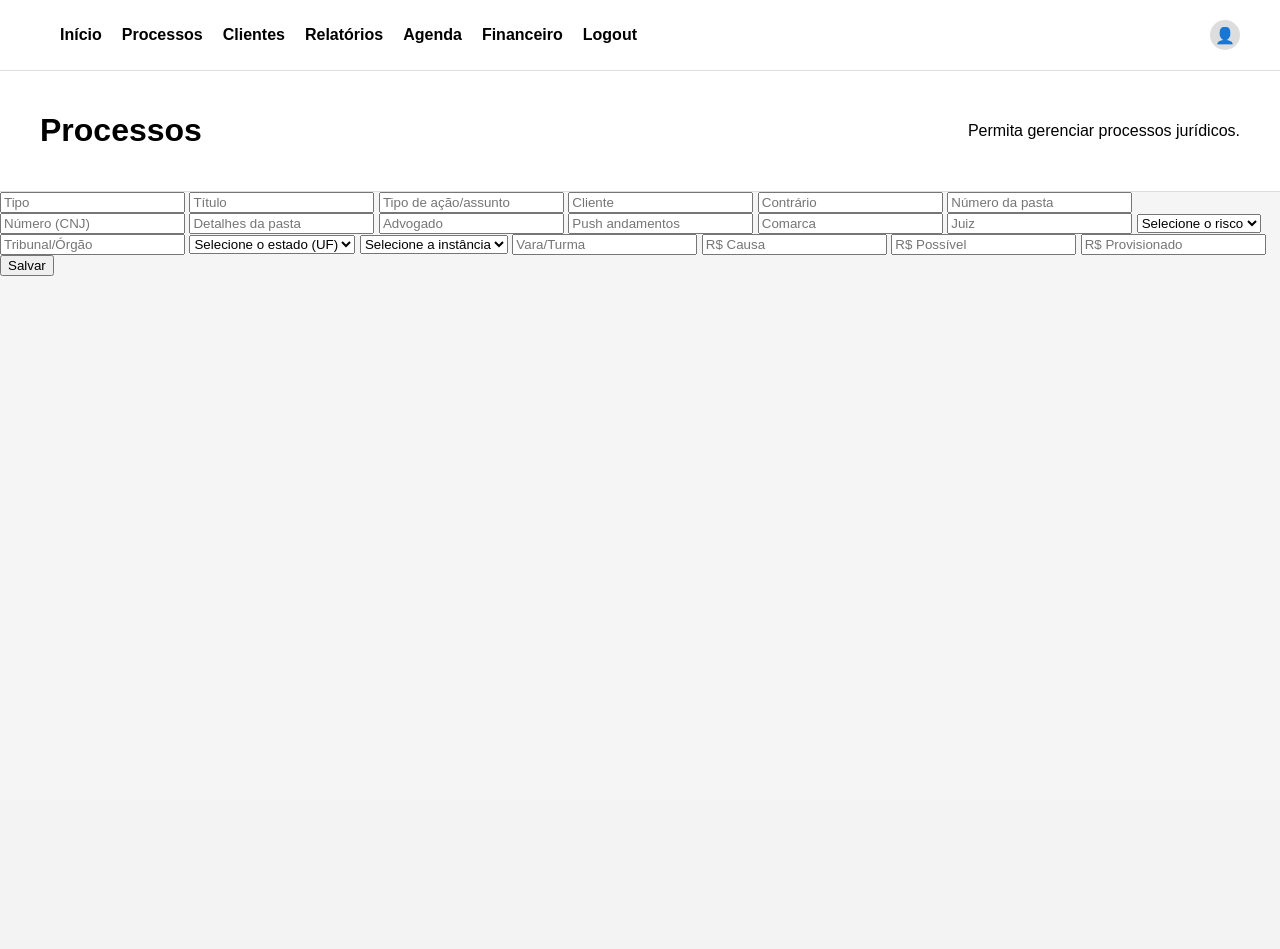
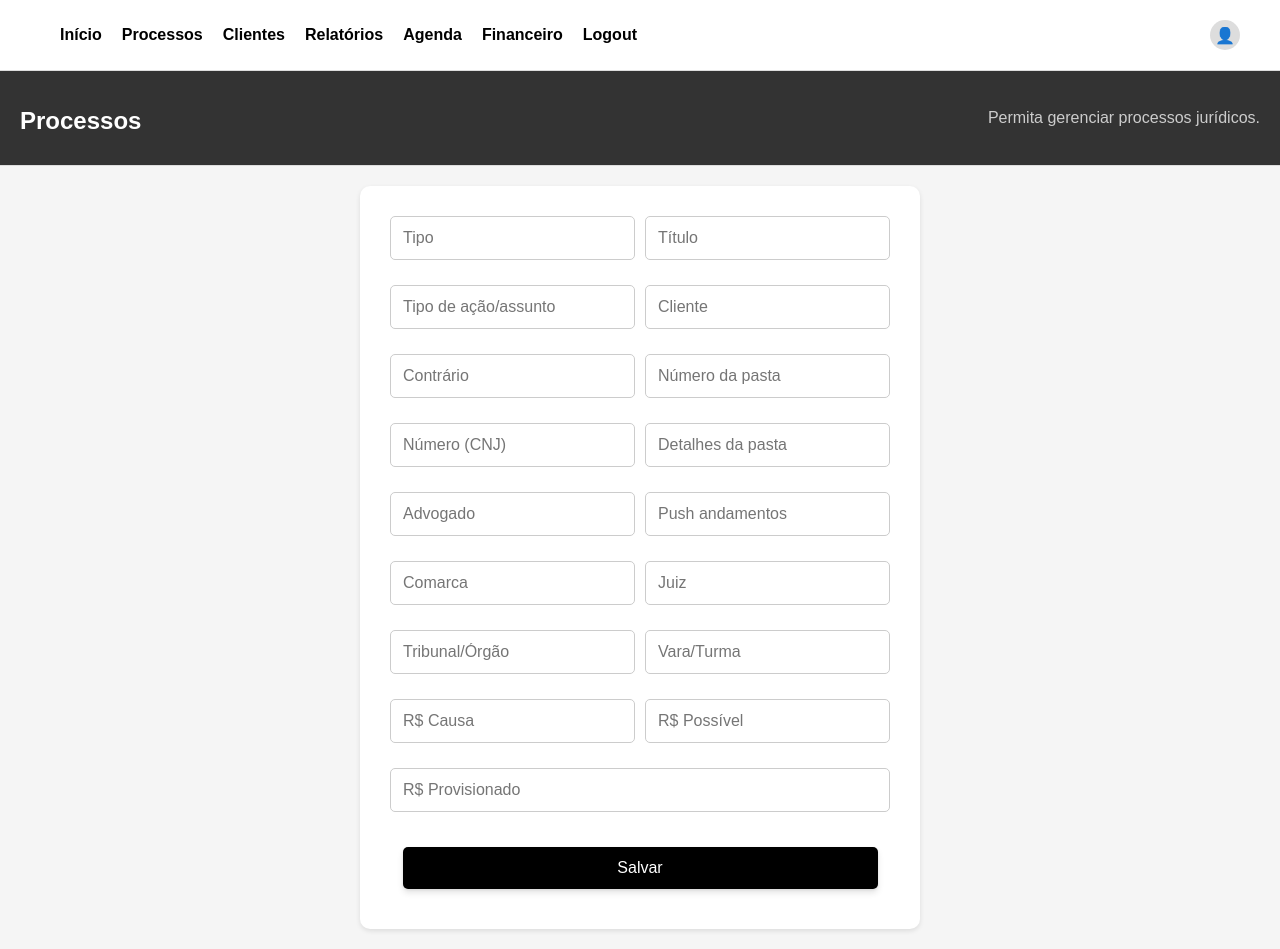
Before and after one commit to marcelomanchester/advocatus, a Django app: page /clients/register/ in a window 1280 px wide. Before the commit the page ends 276 px from the top, so only its background shows below. Run offline with Django 5.2, Linux system fonts and the light colour scheme.

Commit message:
merged + url modified

```diff
--- a/clients/templates/client_register.html
+++ b/clients/templates/client_register.html
@@ -3,7 +3,7 @@
 
 {% block 'head' %}
 <link rel="stylesheet" href="{% static 'users/css/navbar.css' %}">
-<link rel="stylesheet" href="{% static '/users/css/' %}">
+<link rel="stylesheet" href="{% static 'clients/css/cr.css' %}">
 {% endblock 'head' %}
 
 {% block 'body' %}
@@ -33,28 +33,7 @@
         <input type="text" name="comarca" placeholder="Comarca" required>
         <input type="text" name="juiz" placeholder="Juiz" required>
 
-        <select name="risco" required>
-            <option value="" disabled selected>Selecione o risco</option>
-            {% for risco in riscos %}
-                <option value="{{risco.0}}">{{risco.1}}</option>
-            {% endfor %}
-        </select>
-
         <input type="text" name="tribunal" placeholder="Tribunal/Órgão" required>
-
-        <select name="uf" required>
-            <option value="" disabled selected>Selecione o estado (UF)</option>
-            {% for uf in ufs %}
-                <option value="{{uf.0}}">{{uf.1}}</option>
-            {% endfor %}
-        </select>
-
-        <select name="instancia" required>
-            <option value="" disabled selected>Selecione a instância</option>
-            {% for instancia in instacias %}
-                <option value="{{instancia.0}}">{{instancia.1}}</option>
-            {% endfor %}
-        </select>
 
         <input type="text" name="vara" placeholder="Vara/Turma" required>
 
--- /dev/null
+++ b/templates/static/clients/css/cr.css
@@ -0,0 +1,162 @@
+.process_register-header {
+    background-color: #333;
+    color: #fff;
+    padding: 20px;
+    text-align: center;
+  }
+
+  .process_register-header h1 {
+    font-size: 24px;
+    margin-bottom: 10px;
+  }
+
+  .process_register-header p {
+    font-size: 16px;
+    color: #ccc;
+  }
+
+  .container {
+    max-width: 1200px;
+    margin: 0 auto;
+    padding: 20px;
+  }
+
+  .alert {
+    padding: 15px;
+    margin-bottom: 20px;
+    border: 1px solid transparent;
+    border-radius: 4px;
+  }
+
+  .alert-success {
+    color: #155724;
+    background-color: #d4edda;
+    border-color: #c3e6cb;
+  }
+
+  .alert-danger {
+    color: #721c24;
+    background-color: #f8d7da;
+    border-color: #f5c6cb;
+  }
+
+  .form-container {
+    background-color: #fff;
+    border-radius: 10px;
+    padding: 30px;
+    box-shadow: 0px 2px 5px rgba(0, 0, 0, 0.1);
+    width: 500px;
+    max-width: 90%;
+    margin: 0 auto;
+    display: flex;
+    flex-wrap: wrap;
+    gap: 10px; /* Espaço entre os elementos */
+
+  }
+
+  .form-container h2 {
+    text-align: center;
+    margin-bottom: 20px;
+    color: #333;
+  }
+
+  .form-container input,
+  .form-container select {
+    flex: 1 1 30%; /* Permite que os inputs ocupem 30% do container */
+    padding: 12px;
+    margin-bottom: 15px;
+    border: 1px solid #ccc;
+    border-radius: 5px;
+    box-sizing: border-box;
+    font-size: 16px;
+    min-width: 200px; /* Define uma largura mínima para os inputs */
+  }
+
+  .form-container input:focus,
+  .form-container select:focus {
+    outline: none;
+    border-color: #007bff;
+    box-shadow: 0 0 5px rgba(0, 123, 255, 0.5);
+  }
+  .form-container .submit-button {
+    background-color: black;
+    color: #fff;
+    padding: 12px 20px;
+    border: none;
+    border-radius: 5px;
+    cursor: pointer;
+    font-size: 16px;
+    transition: background-color 0.3s ease, transform 0.3s ease;
+    width: 95%; /* Quase 100% do formulário */
+    box-shadow: 0 4px 6px rgba(0, 0, 0, 0.1), 0 1px 3px rgba(0, 0, 0, 0.08); /* Adiciona sombras */
+    margin: 10px auto; /* Centraliza o botão */
+    display: block; /* Garante que o botão ocupe a largura definida */
+  }
+
+  .form-container .submit-button:hover {
+    background-color: #333; /* Cor de fundo ao passar o mouse */
+    transform: translateY(-2px); /* Efeito de elevação ao passar o mouse */
+    box-shadow: 0 6px 8px rgba(0, 0, 0, 0.15), 0 3px 6px rgba(0, 0, 0, 0.1); /* Aumenta a sombra ao passar o mouse */
+  }
+
+  /* Estilos específicos para campos de valor monetário */
+  input[type="number"] {
+    -moz-appearance: textfield;
+  }
+
+  input[type="number"]::-webkit-inner-spin-button,
+  input[type="number"]::-webkit-outer-spin-button {
+    -webkit-appearance: none;
+    margin: 0;
+  }
+
+  input[type="number"]:focus {
+    -moz-appearance: number-input;
+  }
+
+  /* Estilos para mensagens de alerta */
+  .alert {
+    padding: 15px;
+    margin-bottom: 20px;
+    border: 1px solid transparent;
+    border-radius: 4px;
+  }
+
+  .alert-success {
+    color: #155724;
+    background-color: #d4edda;
+    border-color: #c3e6cb;
+  }
+
+  .alert-danger {
+    color: #721c24;
+    background-color: #f8d7da;
+    border-color: #f5c6cb;
+  }
+
+  .input-row {
+    display: flex;
+    justify-content: space-between;
+    align-items: center;
+    margin-bottom: 15px;
+  }
+
+  .input-row input,
+  .input-row select {
+    width: 32%; /* Cada input ocupará 32% da largura da linha */
+    margin-right: 5px; /* Espaçamento entre os inputs */
+  }
+
+  .input-row input:last-child,
+  .input-row select:last-child {
+    margin-right: 0; /* Remove o espaçamento do último input da linha */
+  }
+
+
+  @media screen and (max-width: 600px) {
+    .form-container input,
+    .form-container select {
+      flex: 1 1 100%; /* Em telas menores, os inputs ocupam toda a largura */
+      margin-bottom: 10px;
+    }
+  }
```
